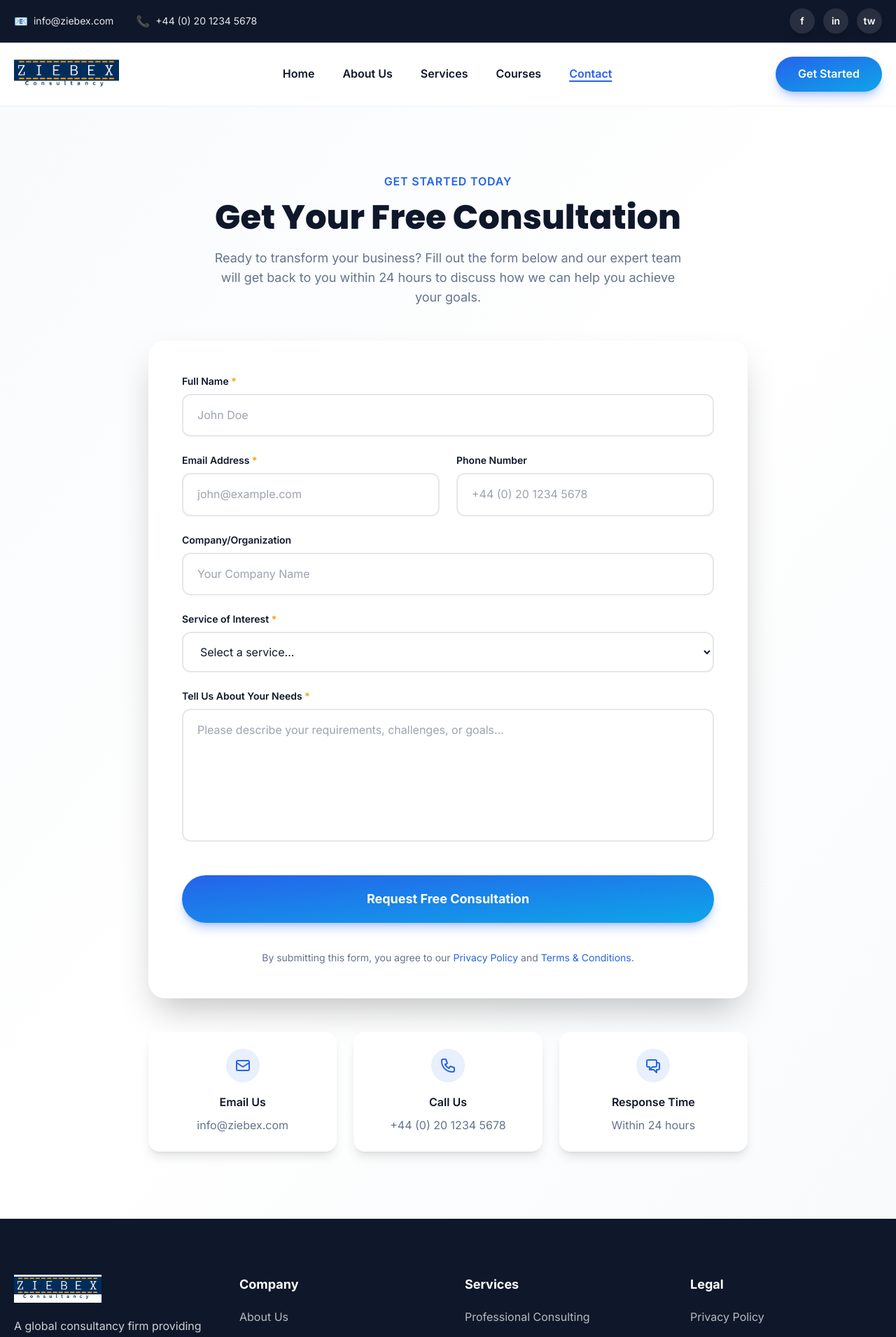
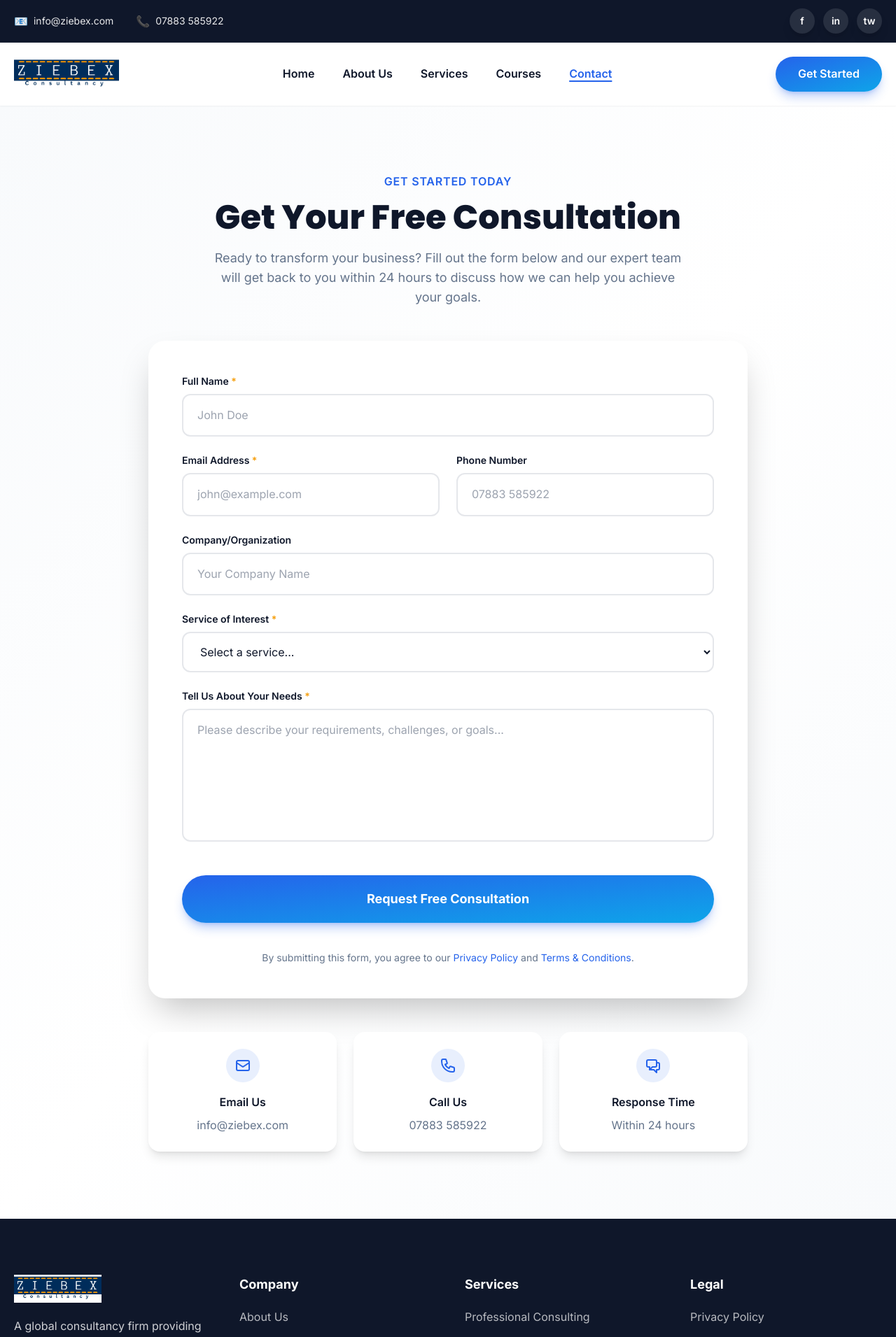
Before and after one commit to HTwebsitesolution/Ziebex, a React (Vite) app: page /consultation in a window 1280 px wide. Shown: the top 1911 px of the page at 70% size. Built offline with nearby package versions, Linux system fonts and the light colour scheme.

Commit message:
Update phone number to 07883 585922 across all components

```diff
--- a/src/components/Consultation.jsx
+++ b/src/components/Consultation.jsx
@@ -194,7 +194,7 @@ const Consultation = () => {
                   value={formData.phone}
                   onChange={handleChange}
                   className="w-full px-5 py-4 border-2 border-gray-200 rounded-xl focus:border-primary focus:outline-none transition-all text-dark"
-                  placeholder="+44 (0) 20 1234 5678"
+                  placeholder="07883 585922"
                 />
               </div>
             </div>
@@ -304,7 +304,7 @@ const Consultation = () => {
               </svg>
             </div>
             <h3 className="font-semibold text-dark mb-2">Call Us</h3>
-            <p className="text-text-light">+44 (0) 20 1234 5678</p>
+            <p className="text-text-light">07883 585922</p>
           </div>
           <div className="p-6 bg-white rounded-2xl shadow-lg">
             <div className="w-12 h-12 bg-primary/10 rounded-full flex items-center justify-center mx-auto mb-4">
--- a/src/components/TopBar.jsx
+++ b/src/components/TopBar.jsx
@@ -11,11 +11,11 @@ const TopBar = () => {
             <span className="hover:underline">info@ziebex.com</span>
           </a>
           <a
-            href="tel:+442012345678"
+            href="tel:+447883585922"
             className="flex items-center gap-2 text-white/90 hover:text-white transition-all group"
           >
             <span className="text-base group-hover:scale-110 transition-transform">📞</span>
-            <span className="hover:underline">+44 (0) 20 1234 5678</span>
+            <span className="hover:underline">07883 585922</span>
           </a>
         </div>
         <div className="flex gap-3">
```
